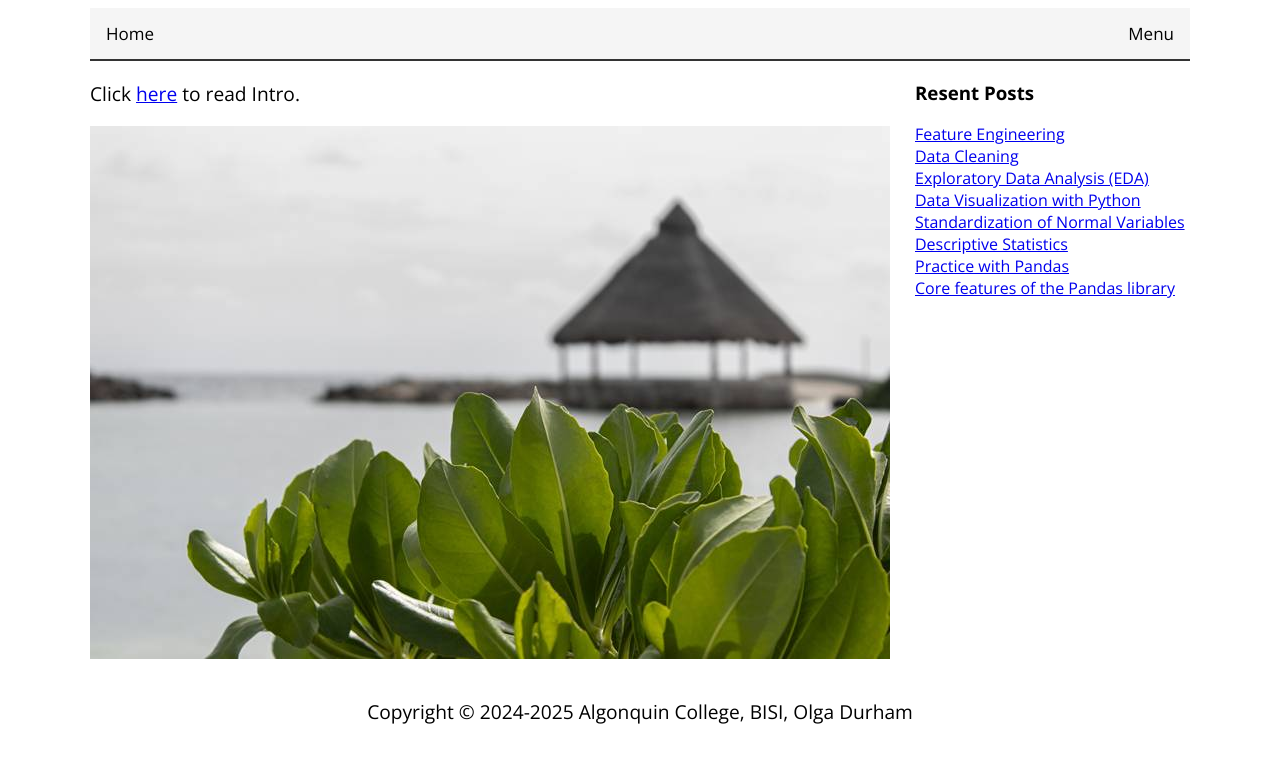
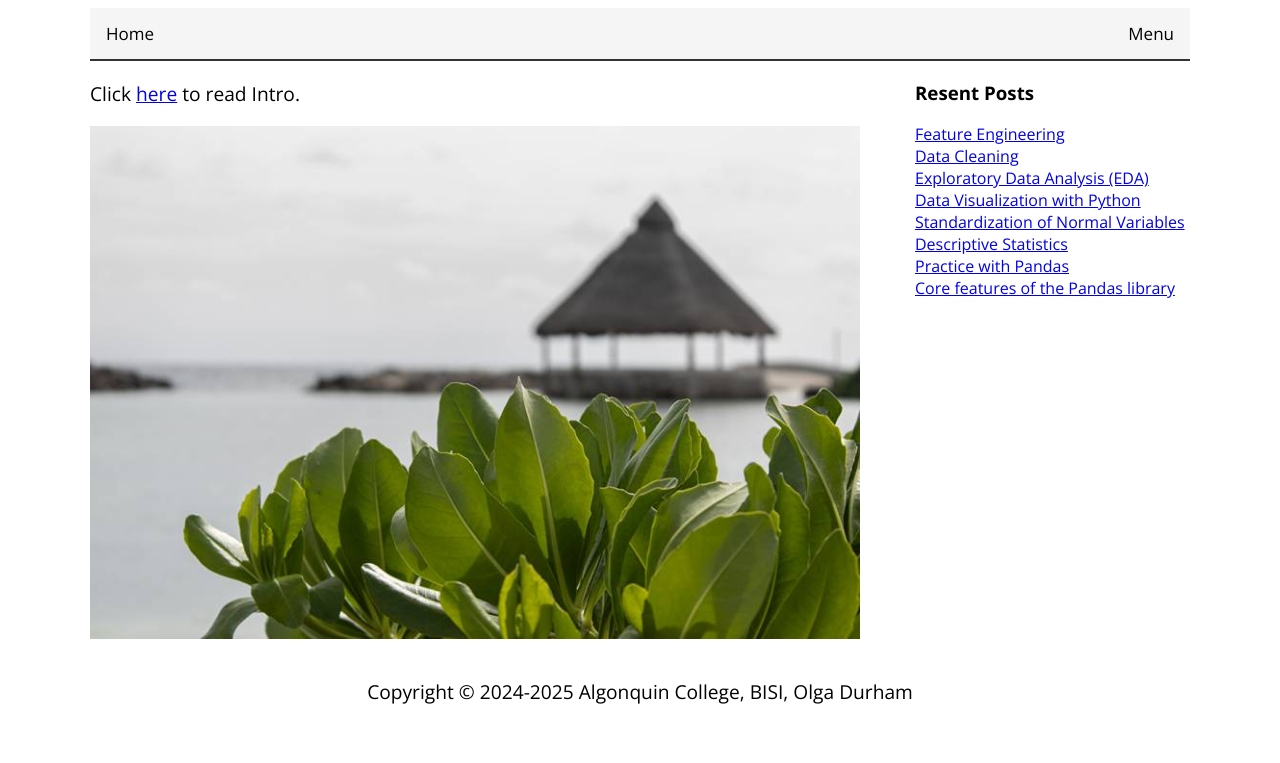
Before and after one commit to shap0011/ml_portfolio, a Jekyll site: the page built from index.md, in a window 1280 px wide. Shown: the top 763 px of the page. Built offline with Jekyll 4.4.1, drawn with Linux system fonts in a browser that asks for light colours.

Commit message:
Edits style of image

```diff
--- a/_layouts/post.html
+++ b/_layouts/post.html
@@ -105,6 +105,11 @@
         padding: 2.5rem;
         background-color: whitesmoke;
     }
+    .img-responsive {
+        max-width: 100%;
+        height: auto;
+        display: block;
+    }
     @media (max-width: 900px) {
         main {
             width: 100%;
--- a/index.md
+++ b/index.md
@@ -8,4 +8,4 @@ permalink: /index.html
 
 Click [here]({{ site.baseurl }}/intro.html) to read Intro.
 
-<img src="/ml_portfolio/assets/img/olga-durham-beach-170-800x.jpg" alt="The Ocean">
+<img src="/ml_portfolio/assets/img/olga-durham-beach-170-800x.jpg" class="img-responsive" alt="The Ocean">
```
